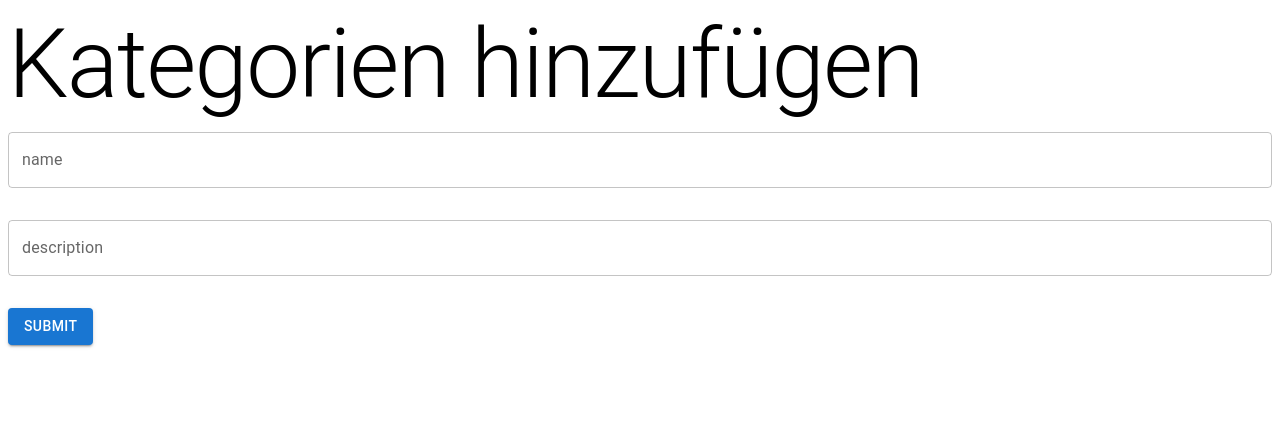
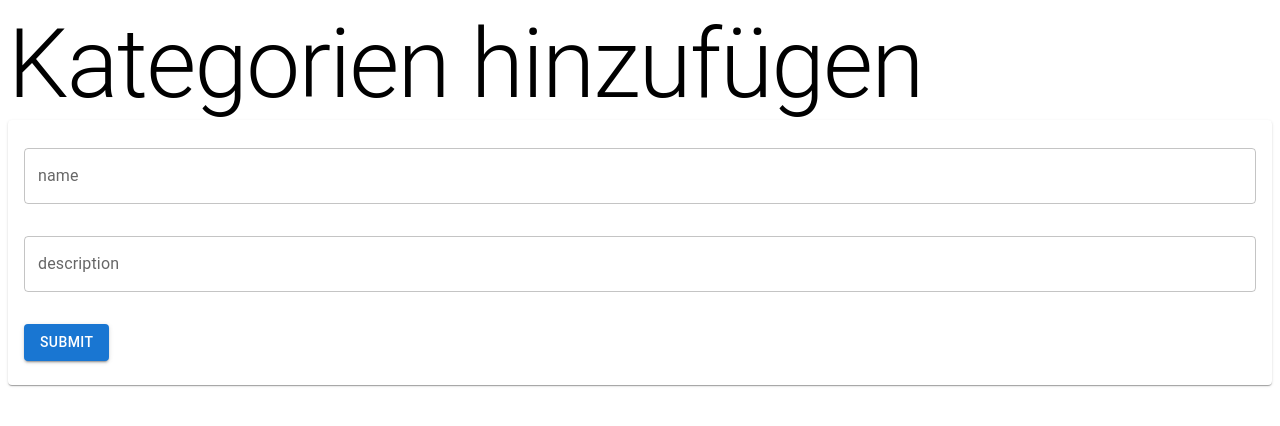
Before and after one commit to HishamAlmannai/nextjs-shop-backend, a Next.js app: page /create-category in a window 1280 px wide. Shown: the top 426 px of the page. Built offline with nearby package versions, Linux system fonts and the light colour scheme.

Commit message:
Change default README.md

```diff
--- a/src/components/CategoryCreateForm.js
+++ b/src/components/CategoryCreateForm.js
@@ -1,4 +1,4 @@
-import { Button, Grid, TextField } from "@mui/material";
+import { Card, Button, Grid, TextField, CardContent } from "@mui/material";
 import { useRouter } from "next/router";
 
 import { useState } from "react";
@@ -25,7 +25,9 @@ export default function CategoryCreateForm() {
     router.push("/categories");
   };
   return (
-    <>
+    <Grid  sx="4">
+      <Card>
+        <CardContent>
           <form onSubmit={submit}>
             <Grid container spacing={4}>
               <Grid item xs={12}>
@@ -59,6 +61,8 @@ export default function CategoryCreateForm() {
               </Grid>
             </Grid>
           </form>
-    </>
+        </CardContent>
+      </Card>
+    </Grid>
   );
 }
--- a/src/lib/database.js
+++ b/src/lib/database.js
@@ -1,6 +1,6 @@
 import mongoose from "mongoose";
 
-const url = "mongodb://localhost:27017/shop-backend";
+const url = process.env.DB_CONNECTION;;
 
 export async function dbConnect() {
   try {
--- a/src/services/get-products.js
+++ b/src/services/get-products.js
@@ -4,6 +4,7 @@ import Product from "../models/Product";
 
 export const getProducts = async () => {
   await dbConnect();
+  const category = await Category.find()
   const data = await Product.find().populate("category");
 
   return data.map(({ id, name, description, tags, price, category }) => ({
```
Also changed, not shown: 1 other file (tests, documents, lock files or other folders). Lines whose indentation alone changed are shown as unchanged.
